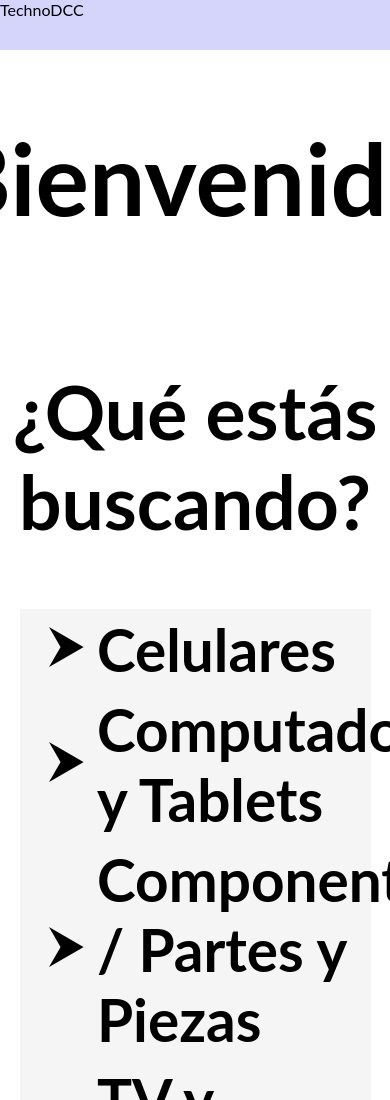
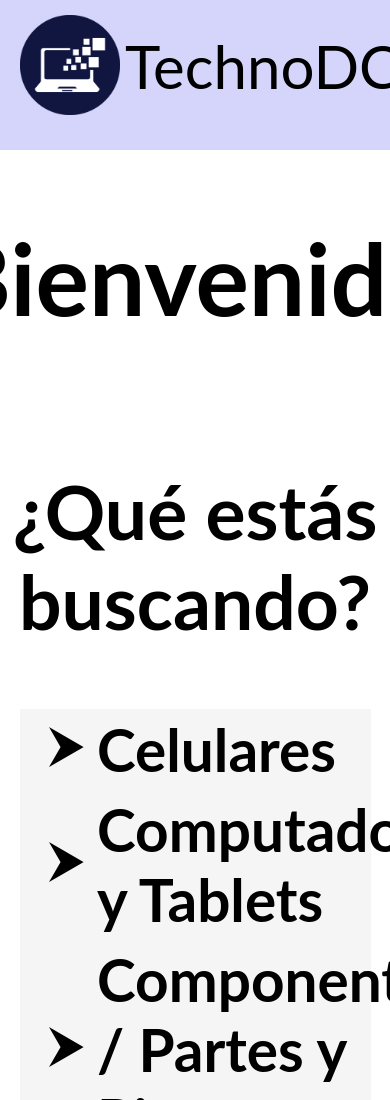
Before and after one commit to IIC3585-2023/web-components-grupo-11, a website built with webpack: page dist/index.html in a window 390 px wide. Shown: the top 1100 px of the page. Built offline with nearby package versions, Linux system fonts and the light colour scheme.

Commit message:
more fixes

```diff
--- a/dist/index.css
+++ b/dist/index.css
@@ -64,8 +64,22 @@ custom-card{
     width: 100%;
     height: 50px;
     background: rgb(213, 213, 252);
+    display: flex;
+    flex-direction: row;
+    gap: 5px;
 }
 
+.navbar-logo img {
+    padding-top: 7px;
+    padding-left: 10px;
+    width: 35px;
+    height: 35px;
+}
+
+.navbar-title {
+    padding-top: 10px;
+    font-size: 20px;
+}
 
 body {
     margin: 0;
@@ -94,4 +108,20 @@ body {
         border-radius: 10px;
         font-size: 50px;
     }
+
+    .navbar {
+        height: 150px;
+    }
+
+    .navbar-logo img {
+        padding-top: 15px;
+        padding-left: 20px;
+        width: 100px;
+        height: 100px;
+    }
+
+    .navbar-title {
+        padding-top: 30px;
+        font-size: 60px;
+    }
 }
--- a/dist/index.html
+++ b/dist/index.html
@@ -8,7 +8,9 @@
 
 <body>
     <div class="navbar">
-        <div class="navbar-logo"></div>
+        <div class="navbar-logo">
+            <img src="imgs/test_logo.png">
+        </div>
         <div class="navbar-title">TechnoDCC</div>
     </div>
     <div class="index-title">
```
Also changed, not shown: dist/imgs/test_logo.png (added).
